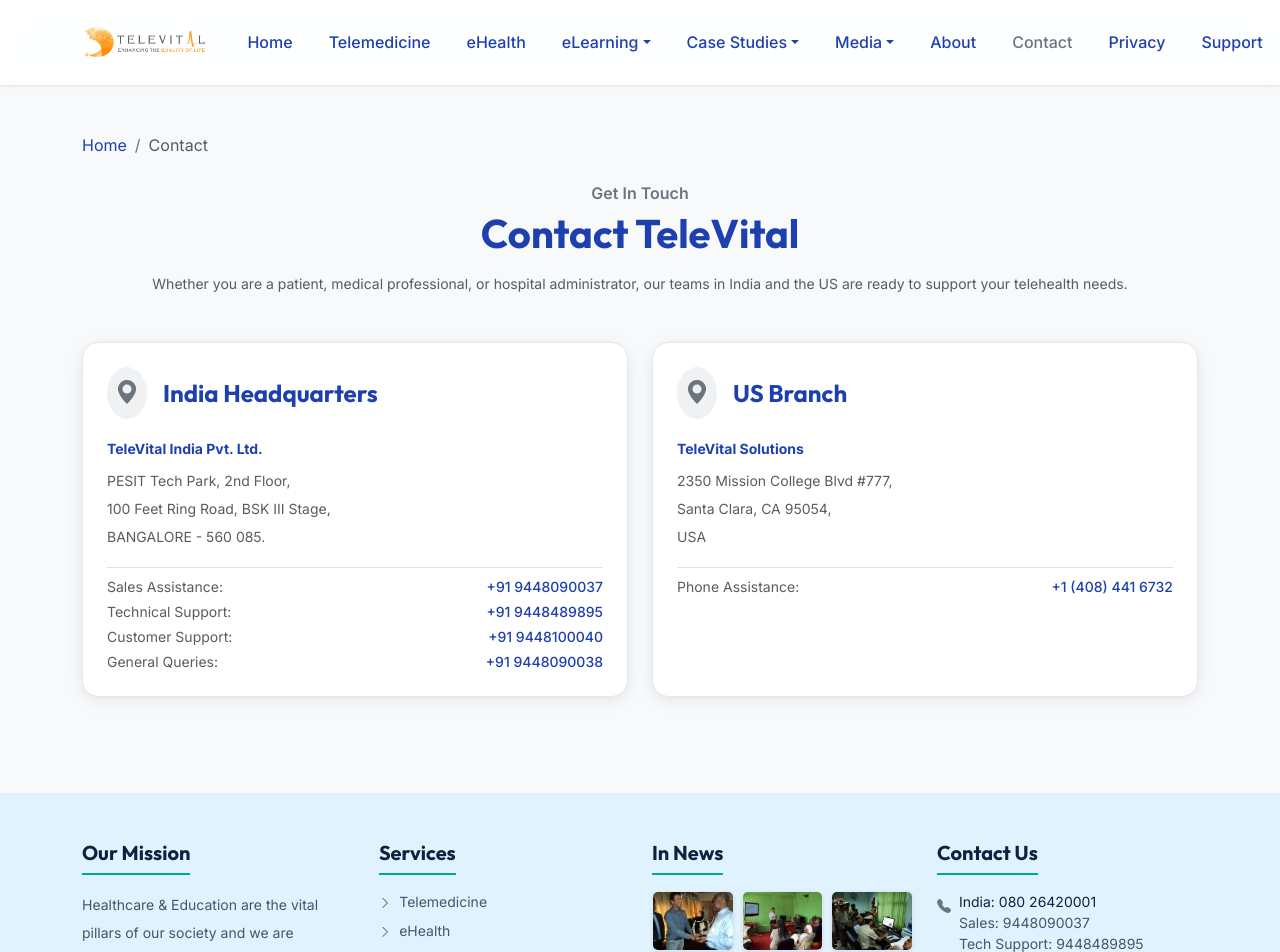
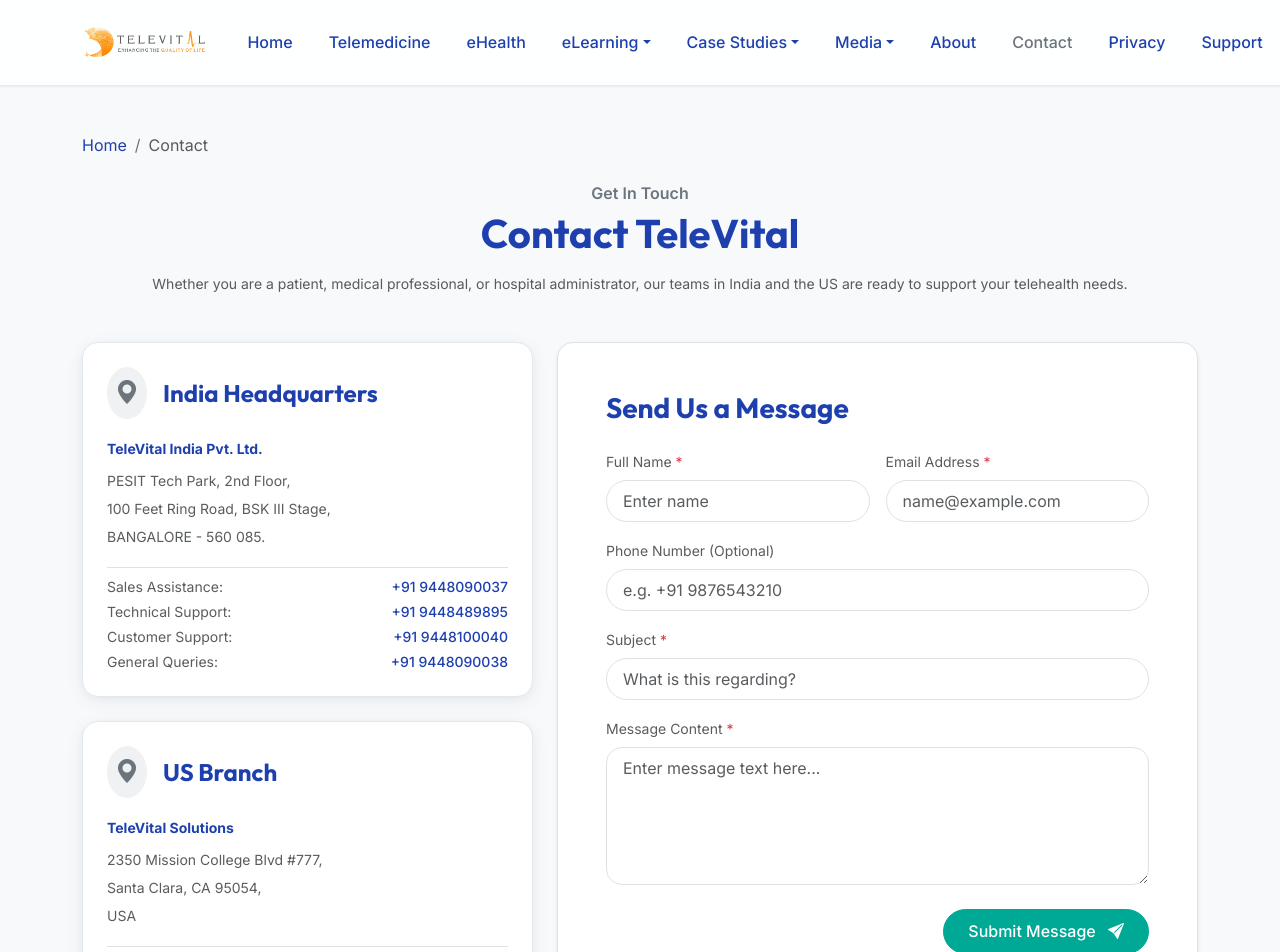
Before and after one commit to nishmitham2026-sys/Televital_website, a React (Vite) app: page /#/contact in a window 1280 px wide. Shown: the top 952 px of the page. Built offline with nearby package versions, Linux system fonts and the light colour scheme.

Commit message:
Unhide contact form on Contact page and Sign Up button on About page

```diff
--- a/src/pages/About.jsx
+++ b/src/pages/About.jsx
@@ -197,6 +197,9 @@
               Revel in modern-day clinical connectivity. Dive into the TeleVital experience and take charge of your healthcare journey.
             </p>
             <div class="d-flex justify-content-center gap-3 flex-wrap">
+              <a href="#" onClick={handleSignUp} class="btn btn-primary-custom rounded-pill px-4 py-2 fw-medium">
+                Sign Up Now <i class="bi bi-chevron-right ms-1"></i>
+              </a>
               <Link to="/contact" class="btn btn-light text-primary rounded-pill px-4 py-2 fw-medium border-0">
                 Contact Us
               </Link>
--- a/src/pages/Contact.jsx
+++ b/src/pages/Contact.jsx
@@ -92,11 +92,9 @@
 
         <div class="row g-4 mb-5">
           {/* Location Cards */}
-          <div class="col-12">
-            <div class="row g-4">
+          <div class="col-lg-5 d-flex flex-column gap-4">
             {/* India Address */}
-              <div class="col-md-6">
-                <div class="premium-card bg-white p-4 h-100">
+            <div class="premium-card bg-white p-4">
               <div class="d-flex align-items-center mb-3">
                 <div class="bg-secondary bg-opacity-10 p-2 rounded-circle me-3 text-secondary">
                   <i class="bi bi-geo-alt-fill fs-4"></i>
@@ -128,11 +126,9 @@
                 </div>
               </div>
             </div>
-              </div>
 
             {/* US Address */}
-              <div class="col-md-6">
-                <div class="premium-card bg-white p-4 h-100">
+            <div class="premium-card bg-white p-4">
               <div class="d-flex align-items-center mb-3">
                 <div class="bg-secondary bg-opacity-10 p-2 rounded-circle me-3 text-secondary">
                   <i class="bi bi-geo-alt-fill fs-4"></i>
@@ -151,6 +147,84 @@
               </div>
             </div>
           </div>
+
+          {/* Contact Form */}
+          <div class="col-lg-7">
+            <div class="bg-white rounded-4 p-4 p-md-5 border shadow-sm h-100">
+              <h3 class="fw-bold text-primary font-heading mb-4">Send Us a Message</h3>
+              <form onSubmit={handleSubmit}>
+                <div class="row g-3">
+                  <div class="col-md-6">
+                    <label for="name" class="form-label small text-muted font-sans">Full Name <span class="text-danger">*</span></label>
+                    <input
+                      type="text"
+                      class="form-control rounded-pill py-2 px-3 small"
+                      id="name"
+                      name="name"
+                      placeholder="Enter name"
+                      value={formData.name}
+                      onChange={handleChange}
+                      required
+                    />
+                  </div>
+                  <div class="col-md-6">
+                    <label for="email" class="form-label small text-muted font-sans">Email Address <span class="text-danger">*</span></label>
+                    <input
+                      type="email"
+                      class="form-control rounded-pill py-2 px-3 small"
+                      id="email"
+                      name="email"
+                      placeholder="name@example.com"
+                      value={formData.email}
+                      onChange={handleChange}
+                      required
+                    />
+                  </div>
+                  <div class="col-md-12">
+                    <label for="phone" class="form-label small text-muted font-sans">Phone Number (Optional)</label>
+                    <input
+                      type="tel"
+                      class="form-control rounded-pill py-2 px-3 small"
+                      id="phone"
+                      name="phone"
+                      placeholder="e.g. +91 9876543210"
+                      value={formData.phone}
+                      onChange={handleChange}
+                    />
+                  </div>
+                  <div class="col-md-12">
+                    <label for="subject" class="form-label small text-muted font-sans">Subject <span class="text-danger">*</span></label>
+                    <input
+                      type="text"
+                      class="form-control rounded-pill py-2 px-3 small"
+                      id="subject"
+                      name="subject"
+                      placeholder="What is this regarding?"
+                      value={formData.subject}
+                      onChange={handleChange}
+                      required
+                    />
+                  </div>
+                  <div class="col-md-12">
+                    <label for="message" class="form-label small text-muted font-sans">Message Content <span class="text-danger">*</span></label>
+                    <textarea
+                      class="form-control rounded-4 py-2 px-3 small"
+                      id="message"
+                      name="message"
+                      rows="5"
+                      placeholder="Enter message text here..."
+                      value={formData.message}
+                      onChange={handleChange}
+                      required
+                    ></textarea>
+                  </div>
+                  <div class="col-12 mt-4 text-end">
+                    <button type="submit" class="btn btn-secondary-custom rounded-pill px-4">
+                      Submit Message <i class="bi bi-send-fill ms-2 font-sm"></i>
+                    </button>
+                  </div>
+                </div>
+              </form>
             </div>
           </div>
         </div>
```
Lines whose indentation alone changed are shown as unchanged.
